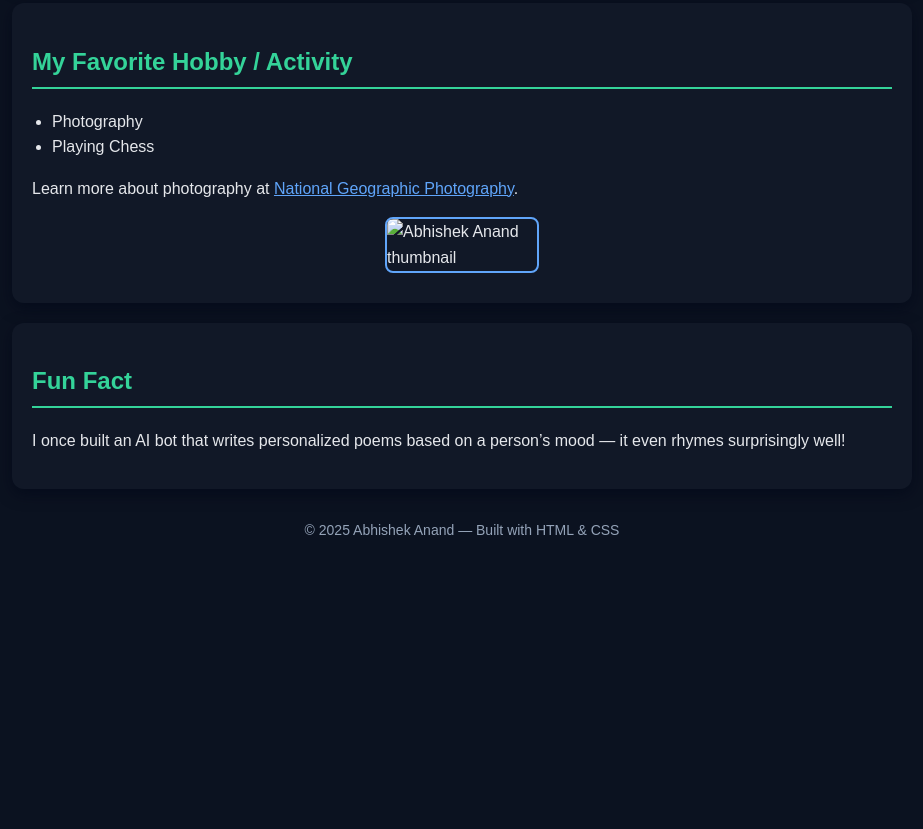
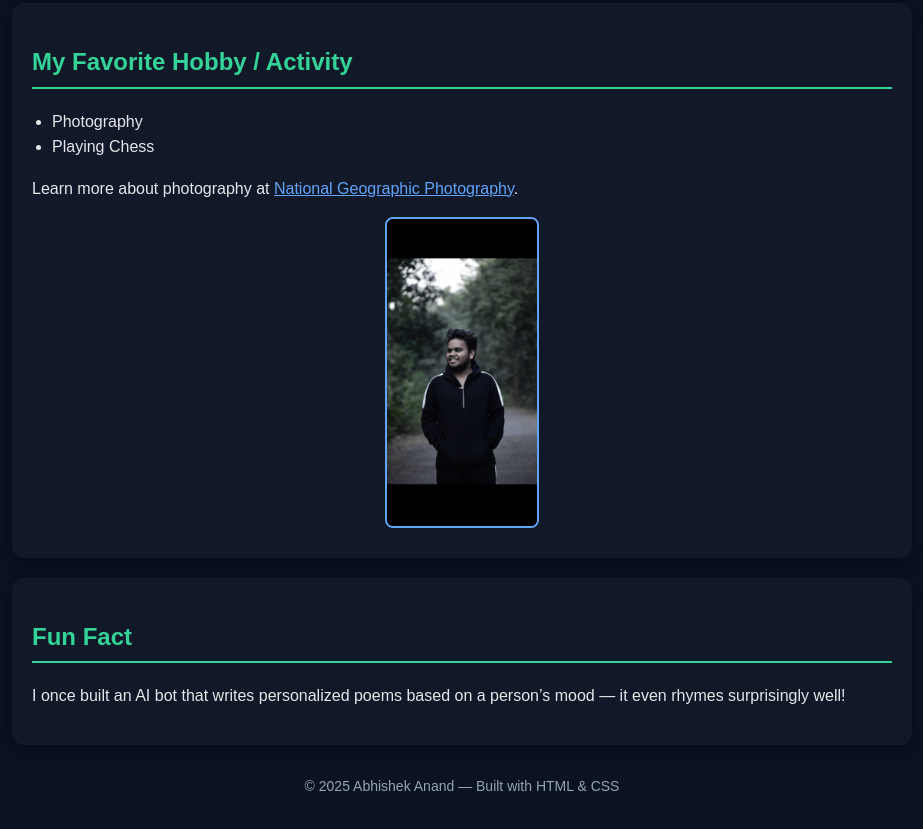
Before and after one commit to abhishekraj2028/me, a plain HTML site: page index.html in a window 1280 px wide. Shown: the part 1377-2206 px from the top of the page, without its empty margins (178-1101 px from the left). Before the commit the page ends 1953 px from the top, so only its background shows below. Drawn offline with Linux system fonts and the light colour scheme.

Commit message:
Fix image file extensions from .jpeg to .jpg

```diff
--- a/index.html
+++ b/index.html
@@ -10,7 +10,7 @@
   <div class="container">
     <header>
       <h1>Abhishek Anand’s Introduction Website</h1>
-      <img src="me-800-by-800.jpeg" alt="Abhishek Anand" class="profile-pic">
+      <img src="me-800-by-800.jpg" alt="Abhishek Anand" class="profile-pic">
       <p>Email: <a href="mailto:AbhishekRajAnandMa@lewisu.edu" class="email-link">AbhishekRajAnandMa@lewisu.edu</a></p>
       <p>Discord: Abhishekkuku</p>
     </header>
@@ -41,7 +41,7 @@
         <p>Learn more about photography at
           <a href="https://www.nationalgeographic.com/photography/" target="_blank">National Geographic Photography</a>.
         </p>
-        <img src="me-300-by-300.jpeg" alt="Abhishek Anand thumbnail" class="thumbnail">
+        <img src="me-300-by-300.jpg" alt="Abhishek Anand thumbnail" class="thumbnail">
       </section>
 
       <section id="funfact" class="card">
```
